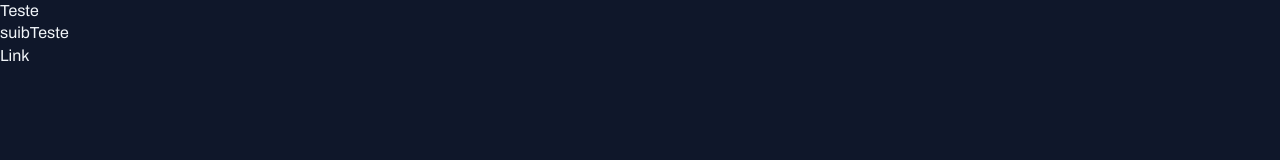
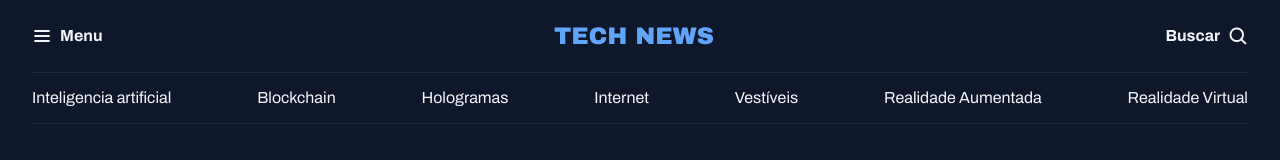
Before and after one commit to viktor-lima/Tech-news, a plain HTML site: page index.html in a window 1280 px wide. Drawn offline with Linux system fonts and the light colour scheme; a web font is replaced by a local one.

Commit message:
Created header

```diff
--- a/index.html
+++ b/index.html
@@ -12,8 +12,29 @@
   <link href="https://fonts.googleapis.com/css2?family=Aguafina+Script&family=Archivo:ital,wght@0,100..900;1,100..900&family=Edu+AU+VIC+WA+NT+Hand:wght@400..700&family=Plus+Jakarta+Sans:ital,wght@0,200..800;1,200..800&family=Poppins:wght@400;700&display=swap" rel="stylesheet">
 </head>
 <body>
-  <h1>Teste</h1>
-  <h2>suibTeste</h2>
-  <a href="#">Link</a>
+  <header class="container">
+    <nav id="primary" class="grid grid-flow-col">
+      <div>
+        <img src="assets/icons/List.svg" alt="ícone de menu">
+        <strong>Menu</strong>
+      </div>
+      <div>
+        <img src="assets/Logo.svg" alt="Tech News Logo">
+      </div>
+      <div>
+        <strong>Buscar</strong>
+        <img src="assets/icons/MagnifyingGlass.svg" alt="Ícone de lupa para pesquisa">
+      </div>
+    </nav>
+    <nav id="secondary" class="grid grid-flow-col">
+      <a href="#">Inteligencia artificial</a>
+      <a href="#">Blockchain</a>
+      <a href="#">Hologramas</a>
+      <a href="#">Internet</a>
+      <a href="#">Vestíveis</a>
+      <a href="#">Realidade Aumentada</a>
+      <a href="#">Realidade  Virtual</a>
+    </nav>
+  </header>
 </body>
 </html>
--- a/styles/global.css
+++ b/styles/global.css
@@ -43,3 +43,18 @@ a:hover {
 h1, h2, h3 {
   font: inherit;
 }
+
+.container {
+  max-width: 1280px;
+  padding-inline: 32px;
+  margin-inline: auto;
+}
+
+/* utility-first */
+.grid {
+  display: grid;
+}
+
+.grid-flow-col {
+  grid-auto-flow: column;
+}
--- /dev/null
+++ b/styles/header.css
@@ -0,0 +1,25 @@
+#primary {
+  padding-block: 20px;
+
+  div {
+    display: flex;
+    align-items: center;
+    gap: 8px;
+  }
+
+  /* nesting css */
+  div:nth-child(2){
+    margin-inline: auto;
+  }
+
+  div:nth-child(3){
+    justify-self: end;
+  }
+}
+
+#secondary {
+  padding-block: 14px;
+  border: solid 1px var(--stroke-color);
+  border-inline: none;
+  justify-content: space-between;
+}
--- a/styles/index.css
+++ b/styles/index.css
@@ -1 +1,2 @@
 @import url(global.css);
+@import url(header.css);
```
